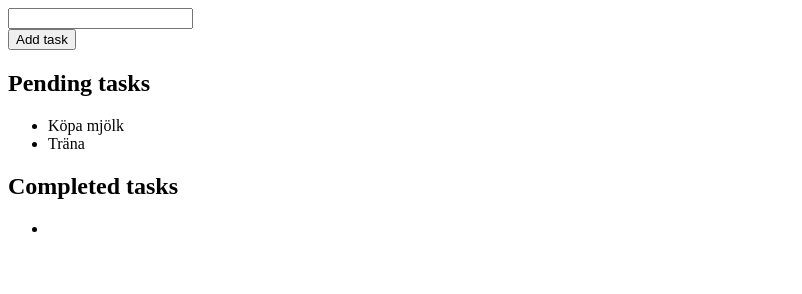
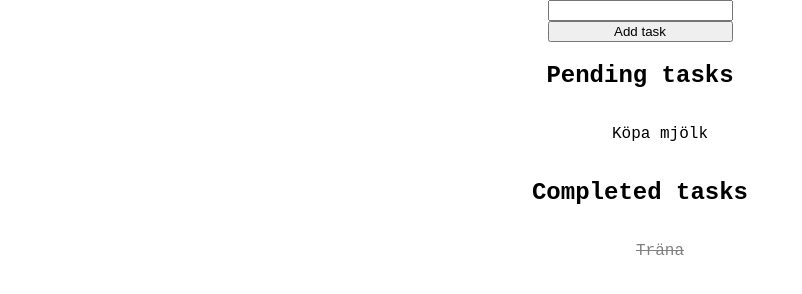
Before and after one commit to maxtkarlsson/20221104_Todo_Max_Karlsson, a website built with Parcel: page src/index.html in a window 1280 px wide. Shown: the whole page, without its empty margins (0-802 px from the left). Built offline with nearby package versions, Linux system fonts and the light colour scheme.

Commit message:
Added toggle complete function

```diff
--- a/src/index.html
+++ b/src/index.html
@@ -24,7 +24,7 @@
       </section>
       <section>
         <h2>Completed tasks</h2>
-        <ul class="listCompleted">
+        <ul id="listCompleted" class="list">
           <li class="list__item--completed"></li>
         </ul>
       </section>
--- a/src/js/main.js
+++ b/src/js/main.js
@@ -5,36 +5,67 @@ class Task {
   }
 }
 
-let pendingTasks = [new Task("Köpa mjölk", false), new Task("Träna", false)];
+let tasks = [new Task("Köpa mjölk", false), new Task("Träna", true)];
 
-function writePendingTasks() {
+function toggleComplete(task) {
+  if (task.completed == false) {
+    task.completed = true;
+  } else {
+    task.completed = false;
+  }
+
+  writeTasks();
+}
+/*
+Ovan funktion fast på "modernare" sätt:
+
+const toggleComplete = (task) => {
+  if (task.completed == false) {
+    task.completed = true;
+  } else {
+    task.completed = false;
+  }
+  writeTasks();
+};
+*/
+
+function writeTasks() {
   let listPending = document.getElementById("listPending");
+  let listCompleted = document.getElementById("listCompleted");
   listPending.innerHTML = "";
+  listCompleted.innerHTML = "";
 
-  for (let i = 0; i < pendingTasks.length; i++) {
-    let item = document.createElement("li");
-    item.innerText = pendingTasks[i].name;
-
-    if (pendingTasks[i].completed !== true) {
-      item.className = "list__item";
-      listPending.appendChild(item);
+  for (let i = 0; i < tasks.length; i++) {
+    let task = document.createElement("li");
+    task.innerText = tasks[i].name;
+    //task.id = tasks[i].name;
+    task.addEventListener("click", () => {
+      toggleComplete(tasks[i]);
+    });
+    /*
+    item.addEventListener("click", () => {
+      toggleComplete(tasks[i]);
+    });
+*/
+    if (tasks[i].completed !== true) {
+      task.className = "list__item";
+      listPending.appendChild(task);
     } else {
-      item.className = "list__item--completed";
-      listCompleted.appendChild(item);
+      task.className = "list__item--completed";
+      listCompleted.appendChild(task);
     }
   }
+  console.log(tasks);
 }
 
-writePendingTasks();
+function addTask() {
+  tasks.push(new Task(document.getElementById("inputTask").value, false));
+  writeTasks();
+}
+
+writeTasks();
 
 document.getElementById("btnSubmit").addEventListener("click", addTask);
-
-function addTask() {
-  let inputName = document.getElementById("inputTask");
-
-  pendingTasks.push(new Task(inputName.value, false));
-  writePendingTasks();
-}
 
 // hur skriva ut en lista med object i HTML?
 
--- a/src/scss/main.scss
+++ b/src/scss/main.scss
@@ -0,0 +1,43 @@
+html {
+  font-family: "Courier New", Courier, monospace;
+}
+
+body {
+  margin: 0;
+  padding: 0;
+  box-sizing: border-box;
+}
+
+.wrapper {
+  display: flex;
+  flex-direction: column;
+  align-items: center;
+}
+
+section {
+  display: flex;
+  flex-direction: column;
+}
+
+//Lists
+h2 {
+  text-align: center;
+}
+.list {
+  list-style: none;
+  display: flex;
+  flex-direction: column;
+  &__item {
+    text-align: center;
+    &:hover {
+      cursor: pointer;
+      background-color: aqua;
+    }
+
+    &--completed {
+      text-align: center;
+      color: grey;
+      text-decoration: line-through;
+    }
+  }
+}
```
